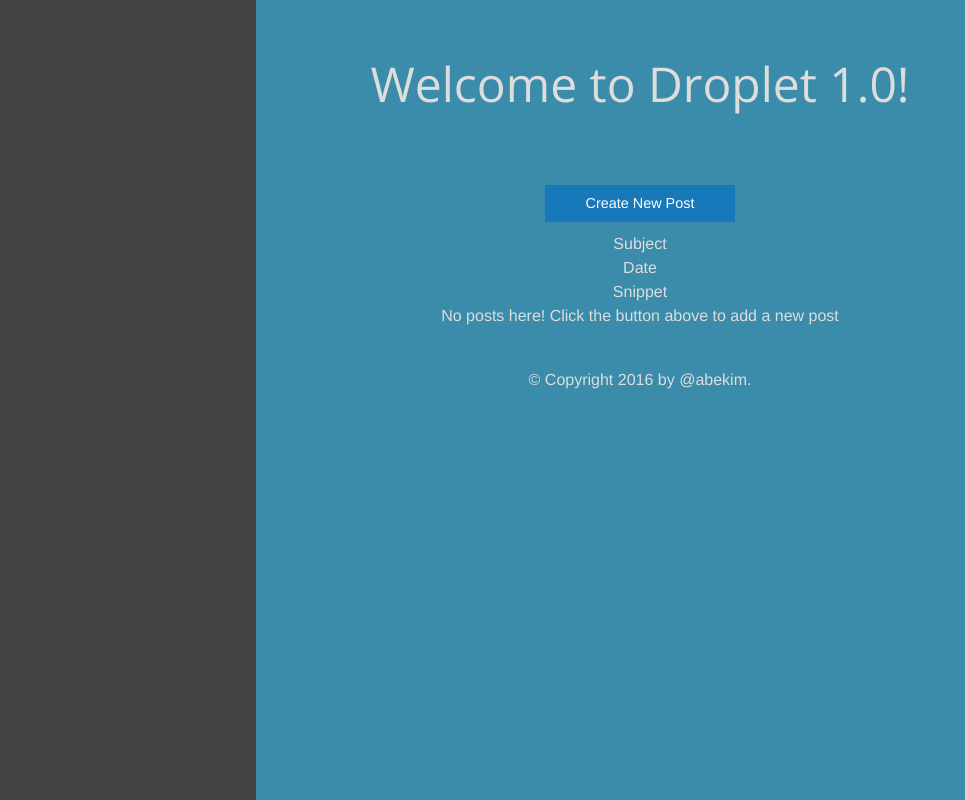
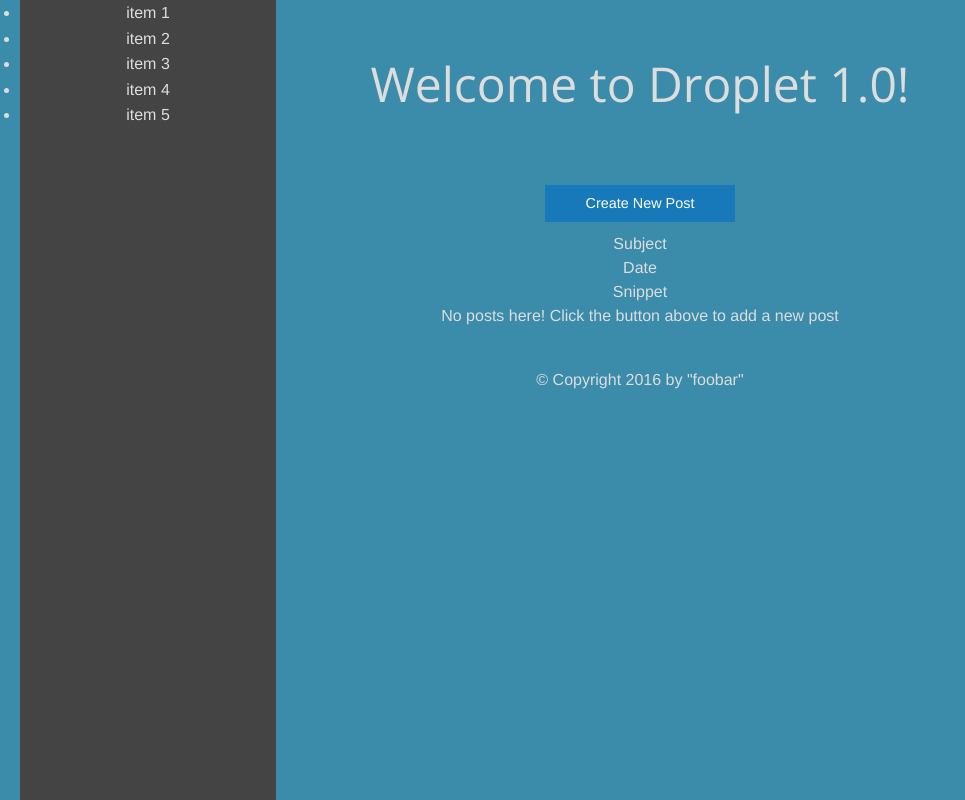
Before and after one commit to abekim/Droplet, a Flask app: page / in a window 1280 px wide. Shown: the whole page, without its empty margins (0-965 px from the left). Run offline with Flask 2, Linux system fonts and the light colour scheme; data that the repository does not hold is empty; some libraries are stand-ins or nearby versions.

Commit message:
Added some personal preference improvements

```diff
--- a/blogger/templates/layout.html
+++ b/blogger/templates/layout.html
@@ -19,10 +19,17 @@
     {% endblock %}
 </head>
 <body>
-    <div id="leftnav">{% block leftnav %}{% endblock %}</div>
-    <div id="content">{% block content %}{% endblock %}</div>
-    <div id="footer">
-        &copy; Copyright 2016 by @abekim.
+    <ul id="leftnav" class="side-nav sticky" data-sticky>
+        {% block leftnav %}{% endblock %}
+        <li class="active">item 1</li>
+        <li>item 2</li>
+        <li>item 3</li>
+        <li>item 4</li>
+        <li>item 5</li>
+    </ul>
+    <div id="content" class="row">{% block content %}{% endblock %}</div>
+    <div id="footer" class="row footer">
+        &copy; Copyright 2016 by "foobar"
 
         {# Potentially more stuff to add to the footer? #}
         {% block footer %}
--- a/manage.py
+++ b/manage.py
@@ -1,3 +1,4 @@
+#!/usr/bin/env python
 import os
 from flask.ext.script import Manager
 from blogger import app
```
Also changed, not shown: README.md.
